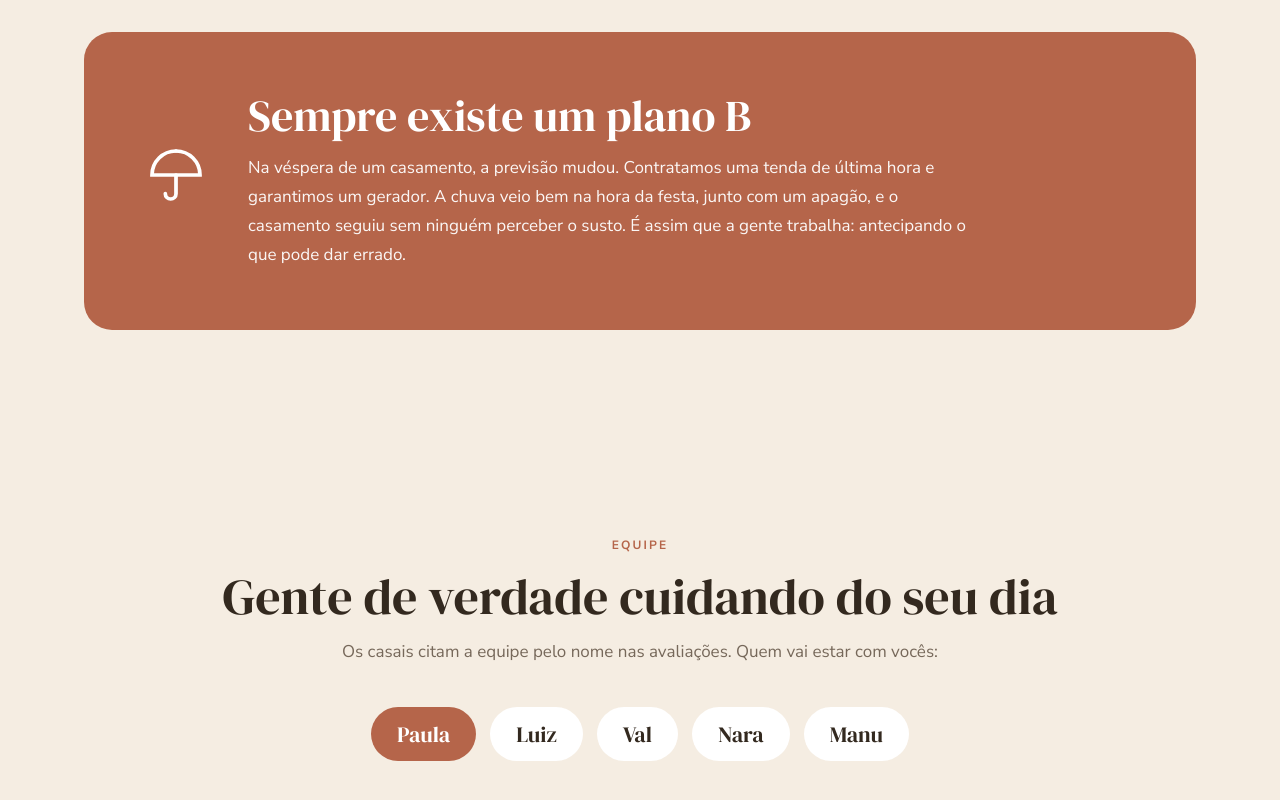
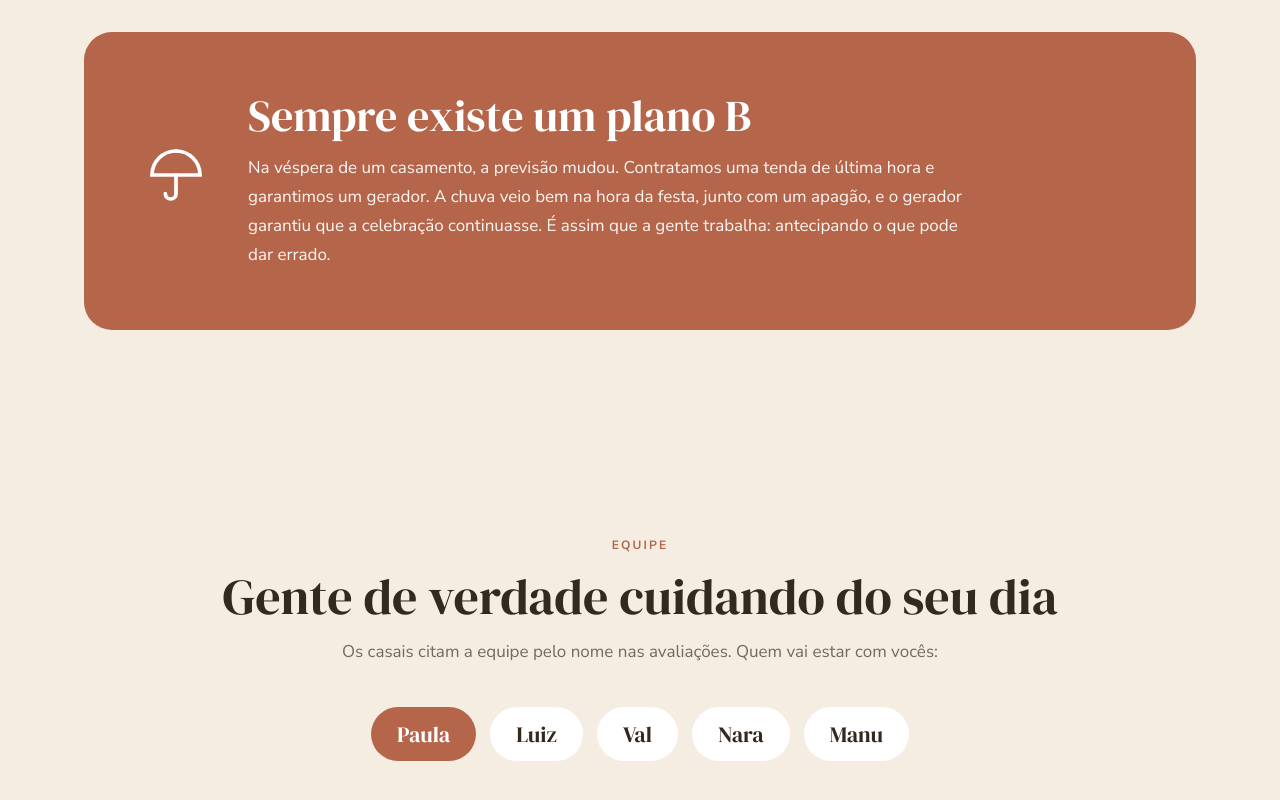
Before and after one commit to mktcamila/propostas-cerimoniais, a plain HTML site: page paula-holanda/index.html in a window 1280 px wide. Shown: the part 2553-3353 px from the top of the page. Drawn offline with Linux system fonts and the light colour scheme.

Commit message:
Atualiza páginas

```diff
--- a/paula-holanda/index.html
+++ b/paula-holanda/index.html
@@ -111,7 +111,7 @@ footer{background:var(--green);color:#e3e9dc;text-align:center;padding:30px 0;fo
 <section><div class="wrap"><div class="planb">
 <div class="icon"><svg viewBox="0 0 24 24" width="64" height="64" fill="none" stroke="#fff" stroke-width="1.4" stroke-linecap="round"><path d="M3 12a9 9 0 0 1 18 0z"/><path d="M12 12v7a2 2 0 0 1-4 0"/><path d="M12 3v0"/></svg></div>
 <div><h2>Sempre existe um plano B</h2>
-<p>Na véspera de um casamento, a previsão mudou. Contratamos uma tenda de última hora e garantimos um gerador. A chuva veio bem na hora da festa, junto com um apagão, e o casamento seguiu sem ninguém perceber o susto. É assim que a gente trabalha: antecipando o que pode dar errado.</p></div>
+<p>Na véspera de um casamento, a previsão mudou. Contratamos uma tenda de última hora e garantimos um gerador. A chuva veio bem na hora da festa, junto com um apagão, e o gerador garantiu que a celebração continuasse. É assim que a gente trabalha: antecipando o que pode dar errado.</p></div>
 </div></div></section>
 
 <section id="equipe" class="team"><div class="wrap">
```
Also changed, not shown: sucesso-eventos/index.html (+1 -1 lines).
